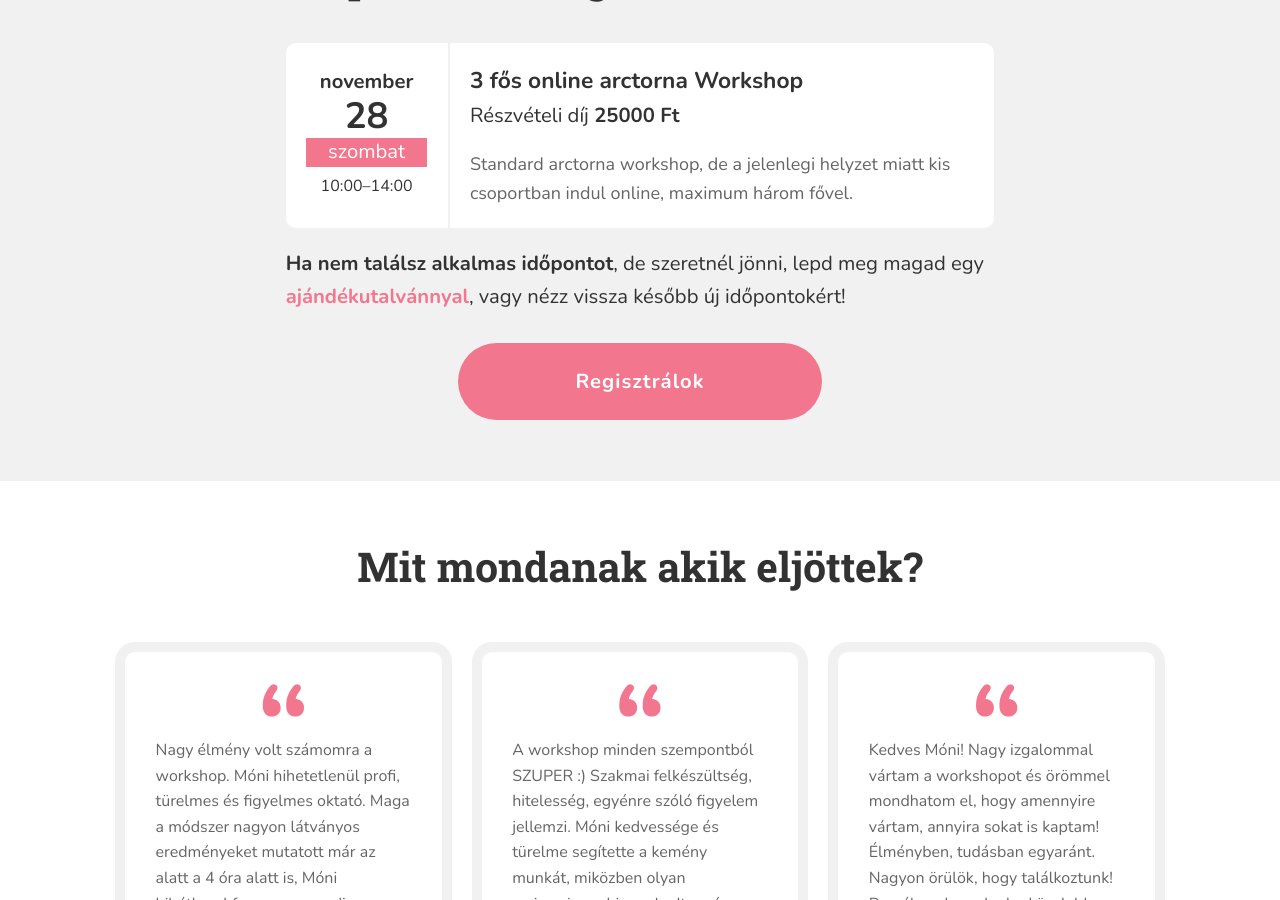
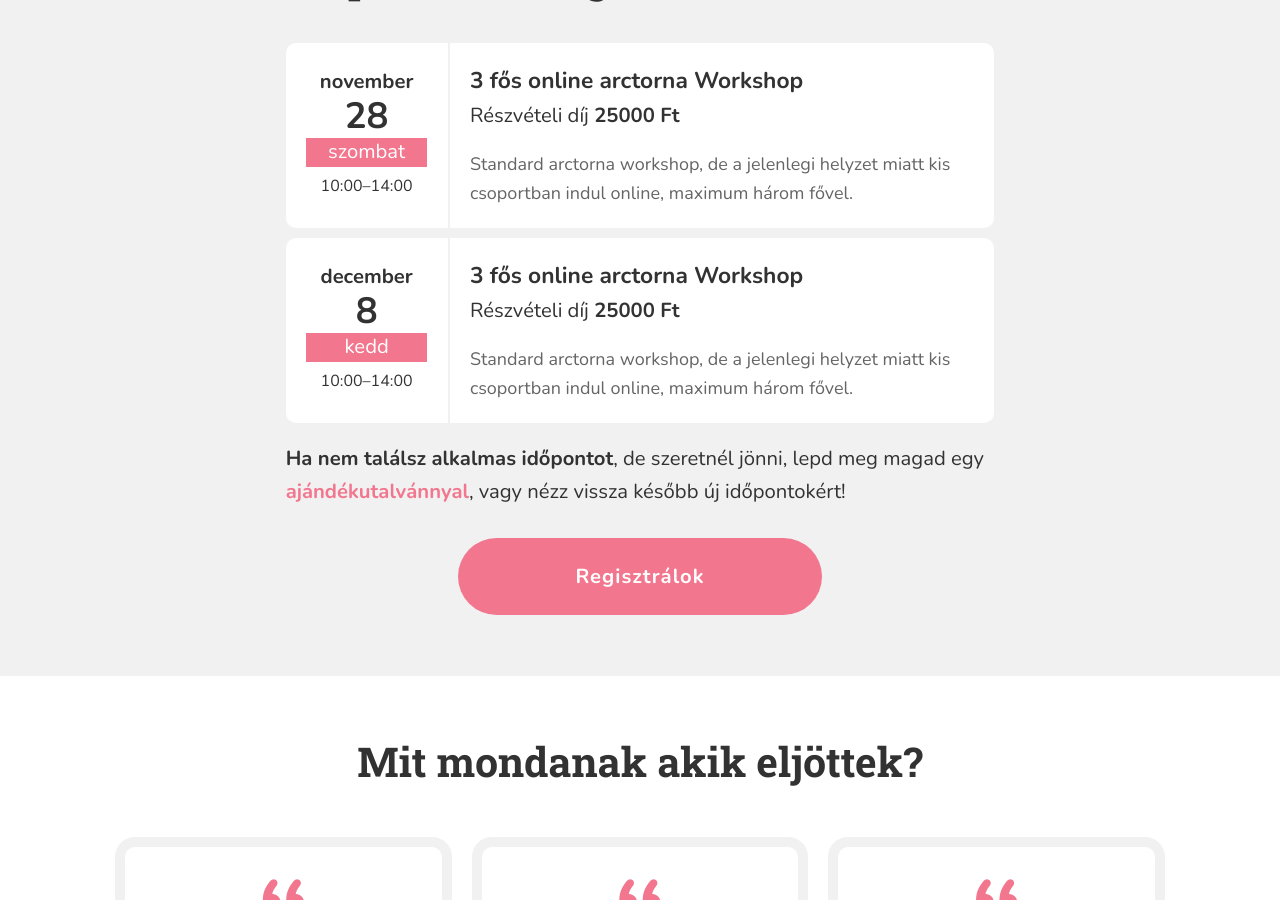
Before and after one commit to monikamudra/arctorna, a Jekyll site: the page built from workshop.md, in a window 1280 px wide and 900 px high, scrolled down 2288 px. Built offline with Jekyll 4.4.1, drawn with Linux system fonts in a browser that asks for light colours.

Commit message:
Update workshop events

```diff
--- a/_data/workshop.yaml
+++ b/_data/workshop.yaml
@@ -36,3 +36,12 @@
       Standard arctorna workshop, de a jelenlegi helyzet miatt kis csoportban
       indul online, maximum három fővel.
     full: false
+  - date: 2020-12-8-T10:00
+    start: "10:00"
+    end: "14:00"
+    title: 3 fős online arctorna Workshop
+    price: 25000
+    description: >-
+      Standard arctorna workshop, de a jelenlegi helyzet miatt kis csoportban
+      indul online, maximum három fővel.
+    full: false
```
